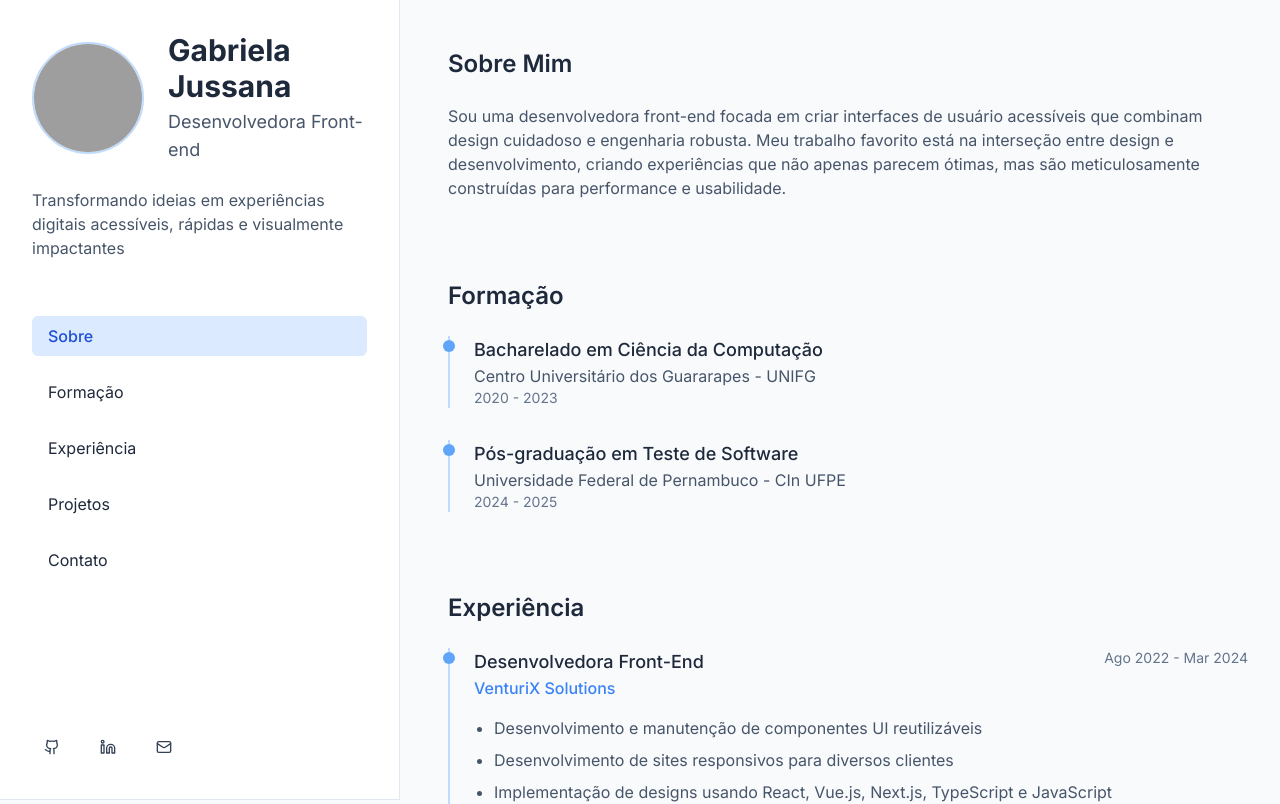
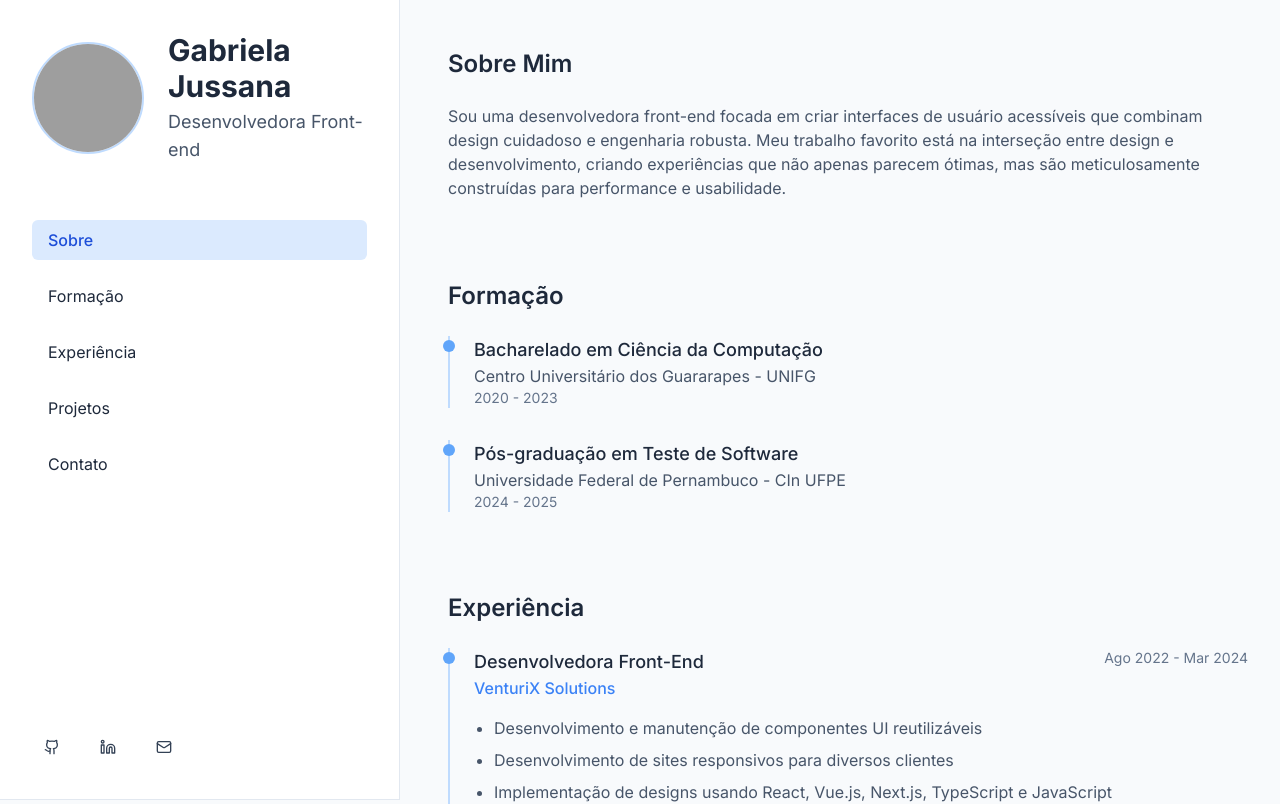
Before and after one commit to gabrielajussana/portfolio, a Next.js app: page / in a window 1280 px wide. Shown: the top 804 px of the page. Built offline with nearby package versions, Linux system fonts and the light colour scheme; grey boxes are pictures that could not be loaded.

Commit message:
remove description

```diff
--- a/app/page.tsx
+++ b/app/page.tsx
@@ -69,10 +69,6 @@ export default function Home() {
               <h2 className="text-lg text-slate-600">Desenvolvedora Front-end</h2>
             </div>
           </div>
-
-          <p className="text-center lg:text-left text-slate-600 text-sm lg:text-base">
-            Transformando ideias em experiências digitais acessíveis, rápidas e visualmente impactantes
-          </p>
 
           <nav className="pt-4 hidden lg:block lg:pt-8">
             <ul className="flex flex-wrap lg:flex-col gap-2 lg:gap-4">
```
